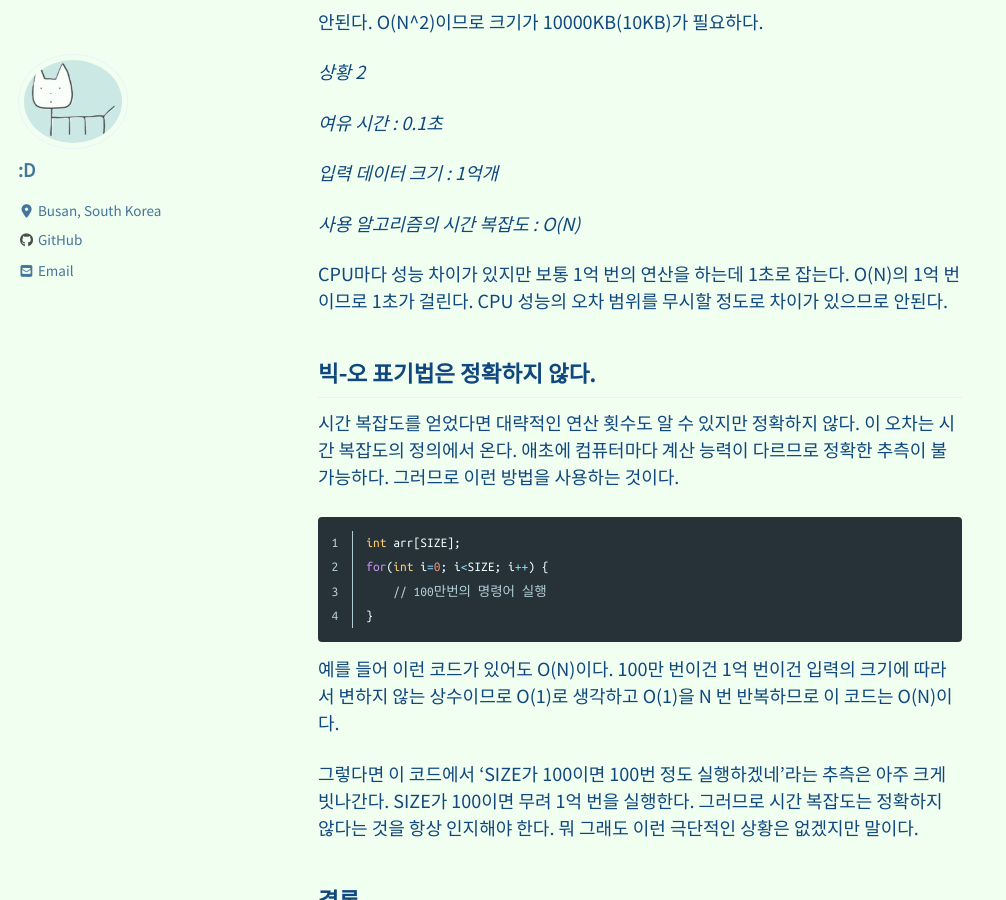
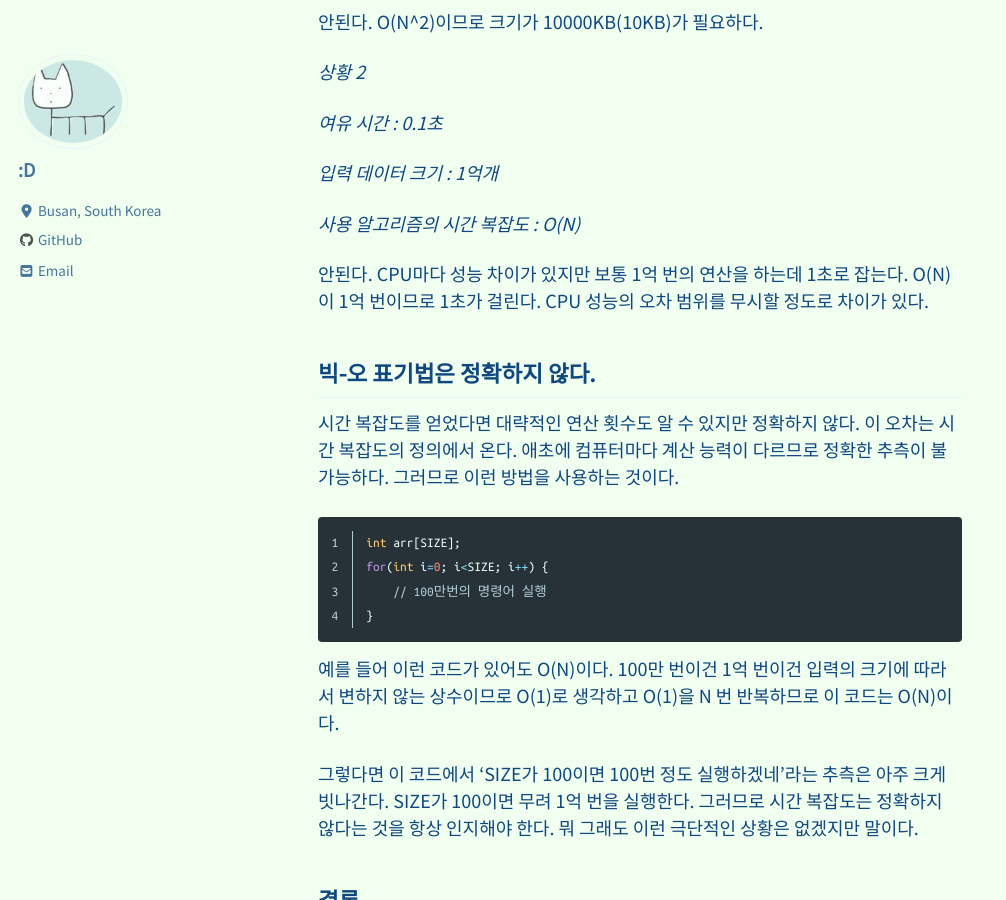
Before and after one commit to sakusi4/sakusi4.github.io, a Jekyll site: the page built from _posts/2021-02-25-알고리즘평가.md, in a window 1280 px wide and 900 px high, scrolled down 2939 px. Shown: the whole window, without its empty margins (0-1006 px from the left). Built offline with Jekyll 4.4.1, drawn with Linux system fonts in a browser that asks for light colours; cached includes are drawn as plain includes; nearby versions of some CDN libraries; formulas are drawn with MathJax 3; comment, search, counter and statistics services are not loaded.

Commit message:
no message

```diff
--- a/_posts/2021-02-25-알고리즘평가.md
+++ b/_posts/2021-02-25-알고리즘평가.md
@@ -114,7 +114,7 @@ for(int i=0; i<SIZE; i++) {
 *사용 알고리즘의 시간 복잡도 : O(N)*
 
 
-CPU마다 성능 차이가 있지만 보통 1억 번의 연산을 하는데 1초로 잡는다. O(N)의 1억 번이므로 1초가 걸린다. CPU 성능의 오차 범위를 무시할 정도로 차이가 있으므로 안된다.
+안된다. CPU마다 성능 차이가 있지만 보통 1억 번의 연산을 하는데 1초로 잡는다. O(N)이 1억 번이므로 1초가 걸린다. CPU 성능의 오차 범위를 무시할 정도로 차이가 있다.
 
 
 빅-오 표기법은 정확하지 않다.
```
